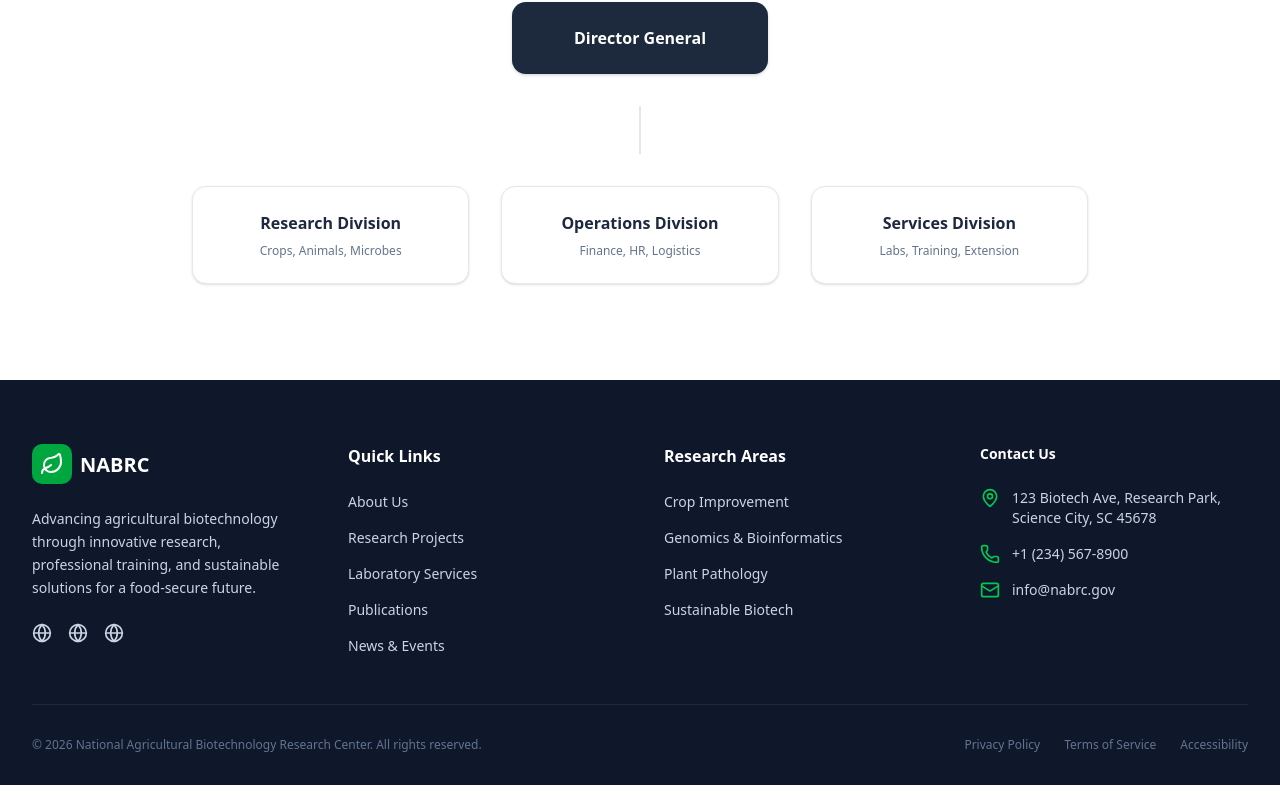
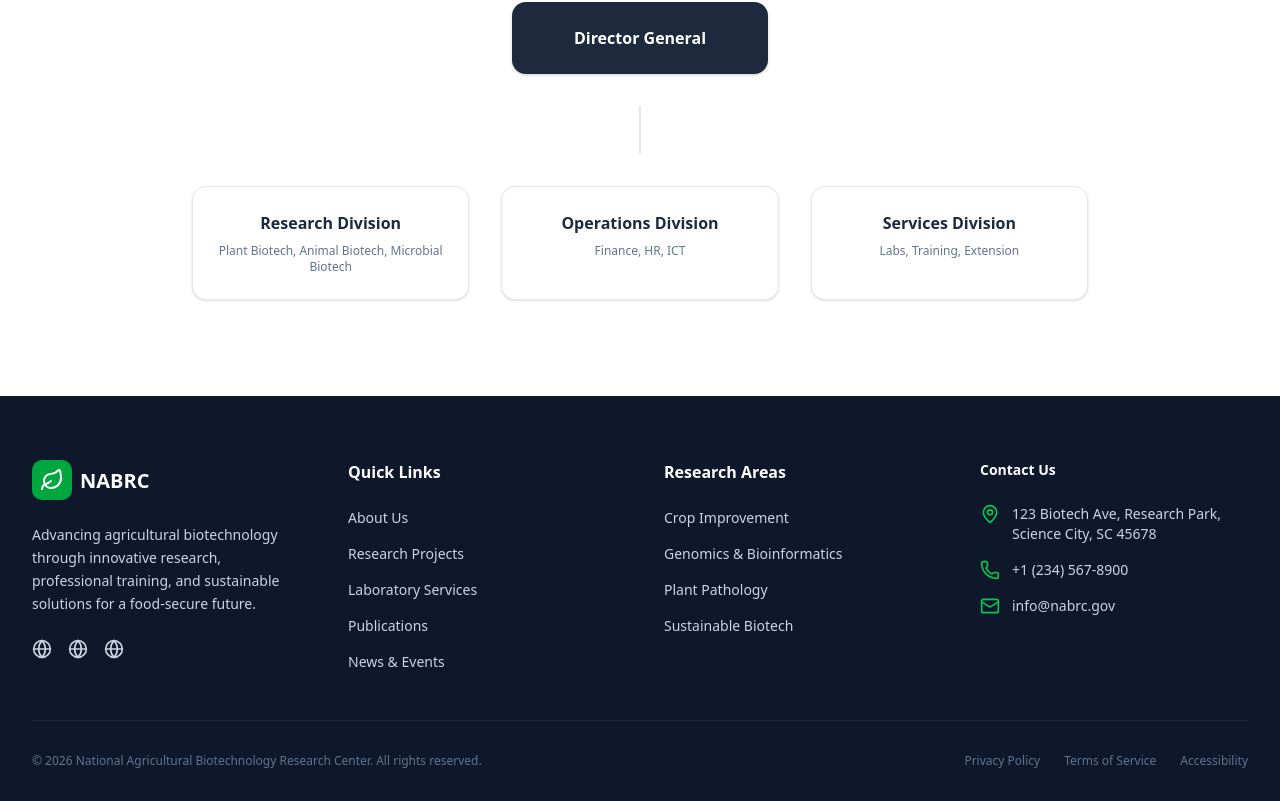
Before and after one commit to Firaol-Ararsa/agribio-web-core, a React (Vite) app: page /about in a window 1280 px wide. Shown: the part 2086-2887 px from the top of the page. Built offline with nearby package versions, Linux system fonts and the light colour scheme.

Commit message:
Update division descriptions in About page

```diff
--- a/src/pages/About.tsx
+++ b/src/pages/About.tsx
@@ -87,11 +87,11 @@ export default function About() {
             <div className="grid grid-cols-1 md:grid-cols-3 gap-8 mt-8 w-full">
               <div className="p-6 bg-white border border-slate-200 rounded-xl text-center shadow-sm">
                 <h5 className="font-bold text-slate-800 mb-2">Research Division</h5>
-                <p className="text-xs text-slate-500">Crops, Animals, Microbes</p>
+                <p className="text-xs text-slate-500">Plant Biotech, Animal Biotech, Microbial Biotech</p>
               </div>
               <div className="p-6 bg-white border border-slate-200 rounded-xl text-center shadow-sm">
                 <h5 className="font-bold text-slate-800 mb-2">Operations Division</h5>
-                <p className="text-xs text-slate-500">Finance, HR, Logistics</p>
+                <p className="text-xs text-slate-500">Finance, HR, ICT</p>
               </div>
               <div className="p-6 bg-white border border-slate-200 rounded-xl text-center shadow-sm">
                 <h5 className="font-bold text-slate-800 mb-2">Services Division</h5>
```
